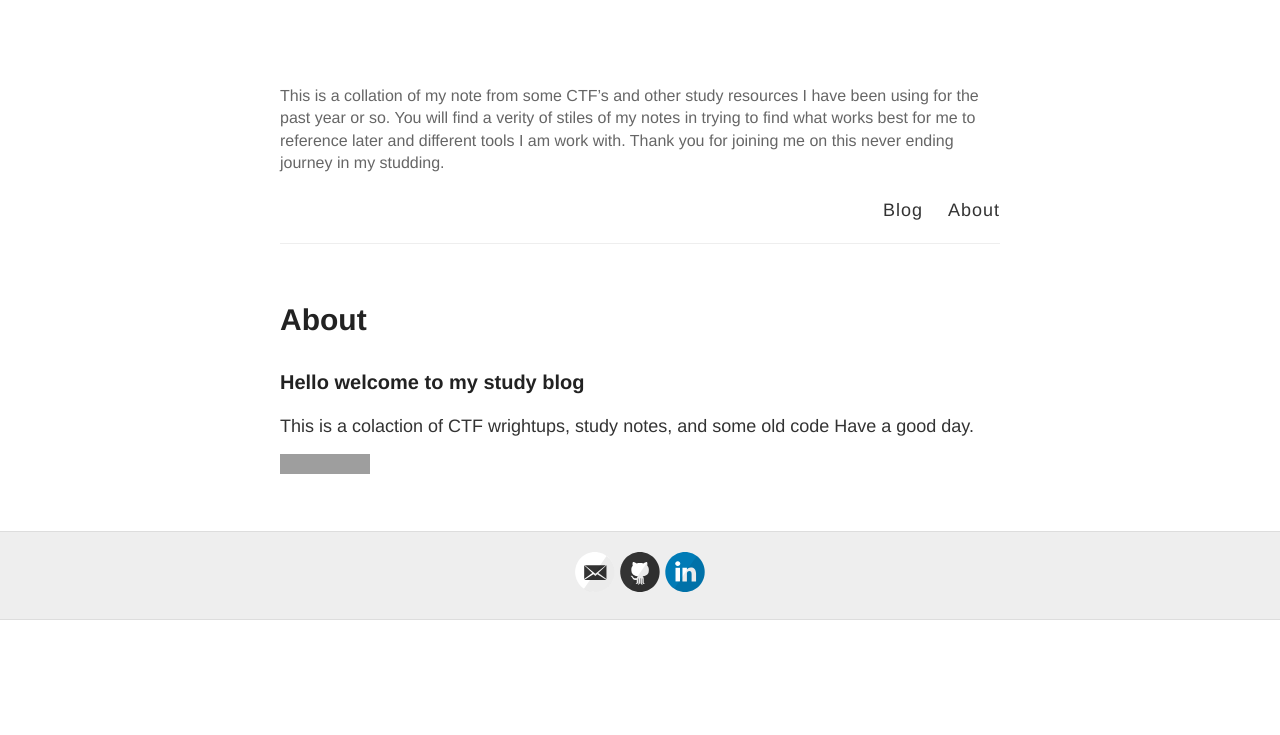
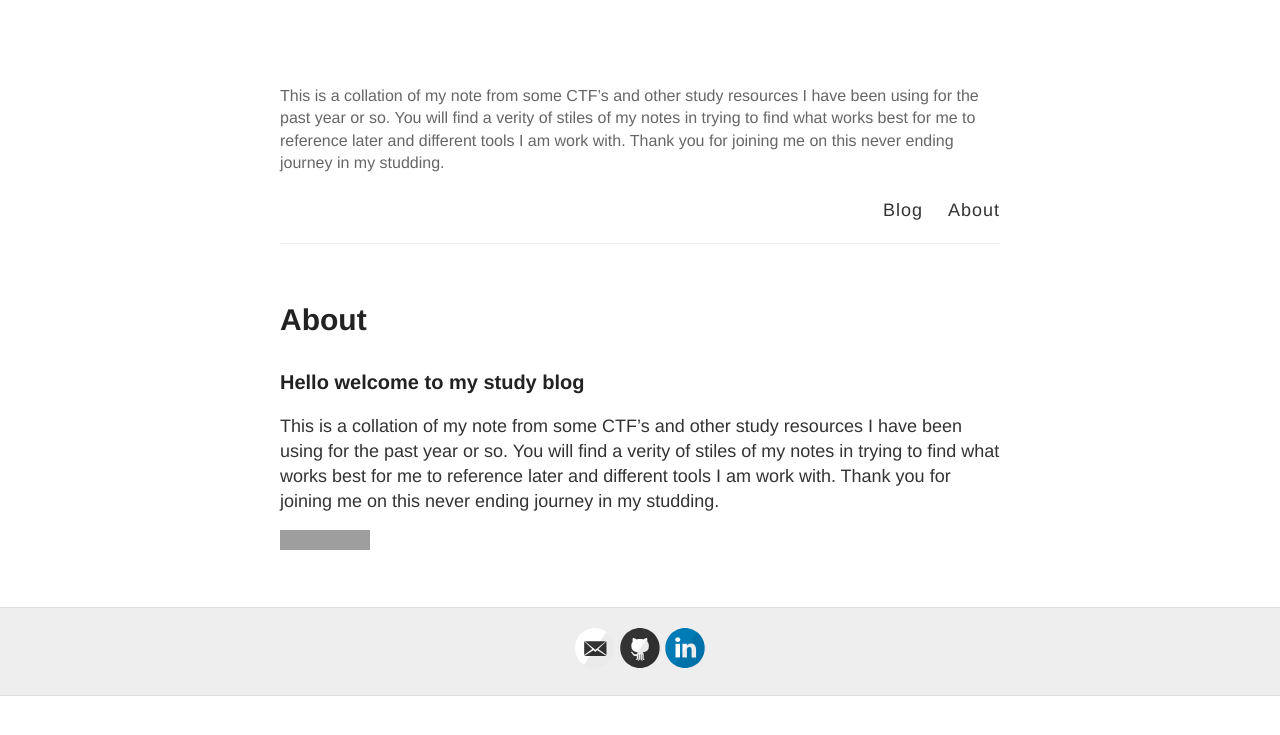
Before and after one commit to jon1123/blog, a Jekyll site: the page built from about.md, in a window 1280 px wide. Shown: the top 735 px of the page. Built offline with Jekyll 4.4.1, drawn with Linux system fonts in a browser that asks for light colours; grey boxes are pictures that could not be loaded.

Commit message:
Update about.md

```diff
--- a/about.md
+++ b/about.md
@@ -6,7 +6,6 @@ permalink: /about/
 
 ### Hello welcome to my study blog
 
-This is a colaction of CTF wrightups, study notes, and some old code
-Have a good day.
+This is a collation of my note from some CTF’s and other study resources I have been using for the past year or so. You will find a verity of stiles of my notes in trying to find what works best for me to reference later and different tools I am work with. Thank you for joining me on this never ending journey in my studding.
 
 <img src="https://tryhackme-badges.s3.amazonaws.com/Jon112358.png" alt="TryHackMe">
```
